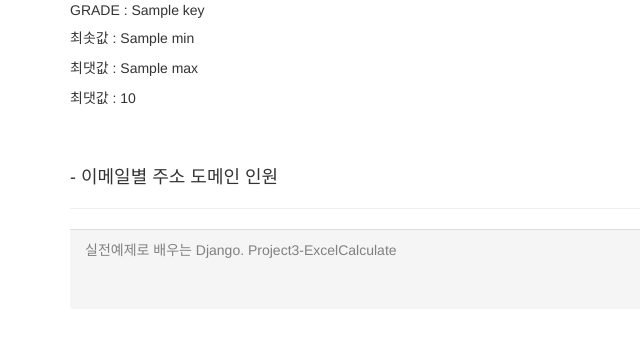
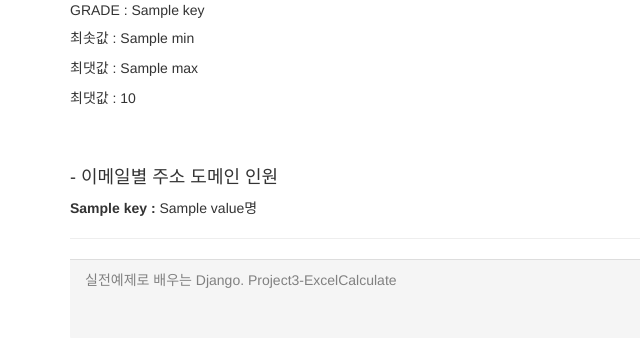
Before and after one commit to m0nd2y/ExcelCalculate_Django, a Django app: template ExcelCalculate/main/templates/result.html in a window 1280 px wide. Shown: the part 245-583 px from the top of the page, without its empty margins (0-640 px from the left). Run offline with Django 3.2, Linux system fonts and the light colour scheme; the template is opened without the code that fills it: most values are stand-ins (such as "Sample title", 1, 10 or a date in 2020); some libraries are stand-ins or nearby versions.

Commit message:
'commit'

```diff
--- a/ExcelCalculate/main/templates/result.html
+++ b/ExcelCalculate/main/templates/result.html
@@ -50,6 +50,9 @@
                 {% endfor %}
                 <br>
                 <h4> - 이메일별 주소 도메인 인원 </h4>
+                {% for key,value in email_dimail_dic.items %}
+                    <p><strong>{{ key }} : </strong>{{ value }}명</p>
+                {% endfor %}
             </div>
             <hr>
         </div>
```
